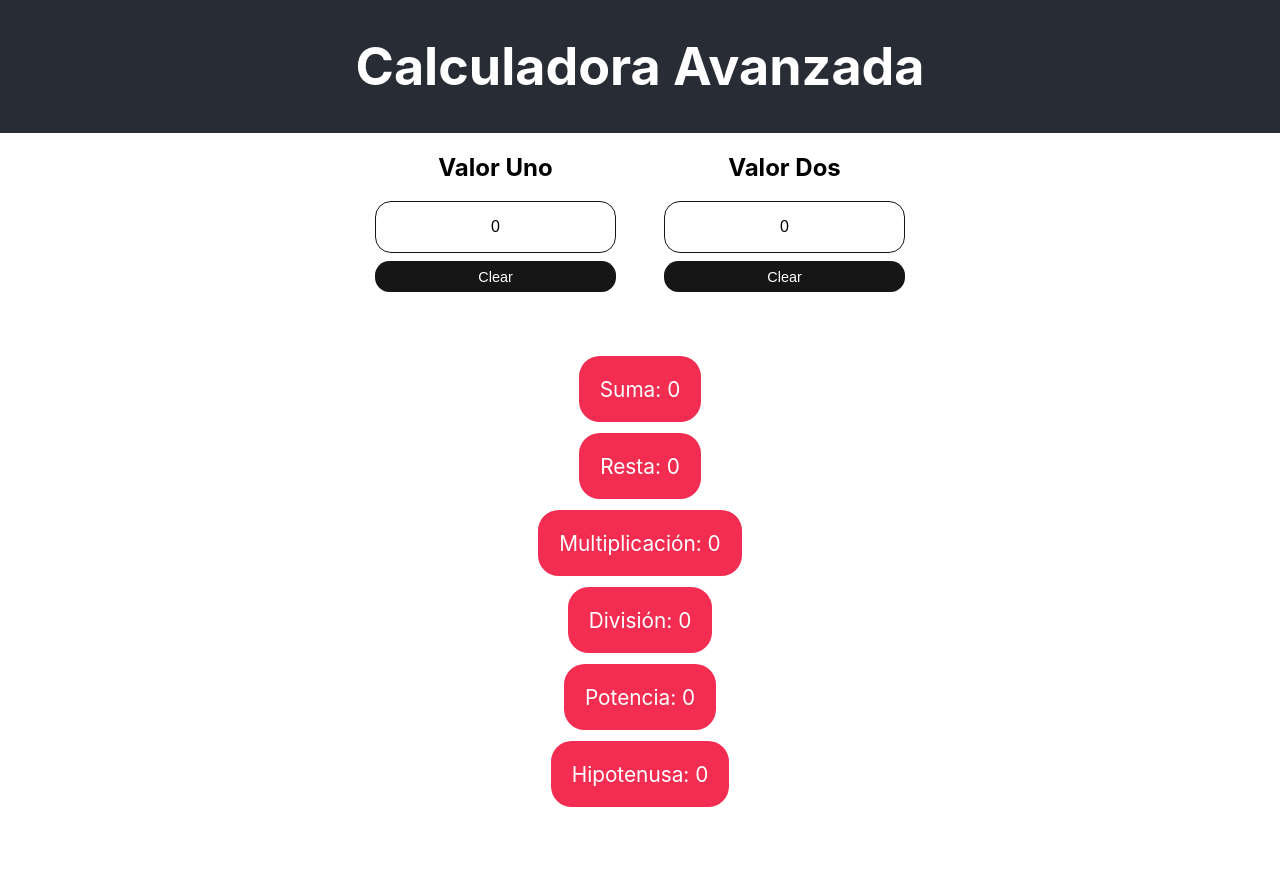
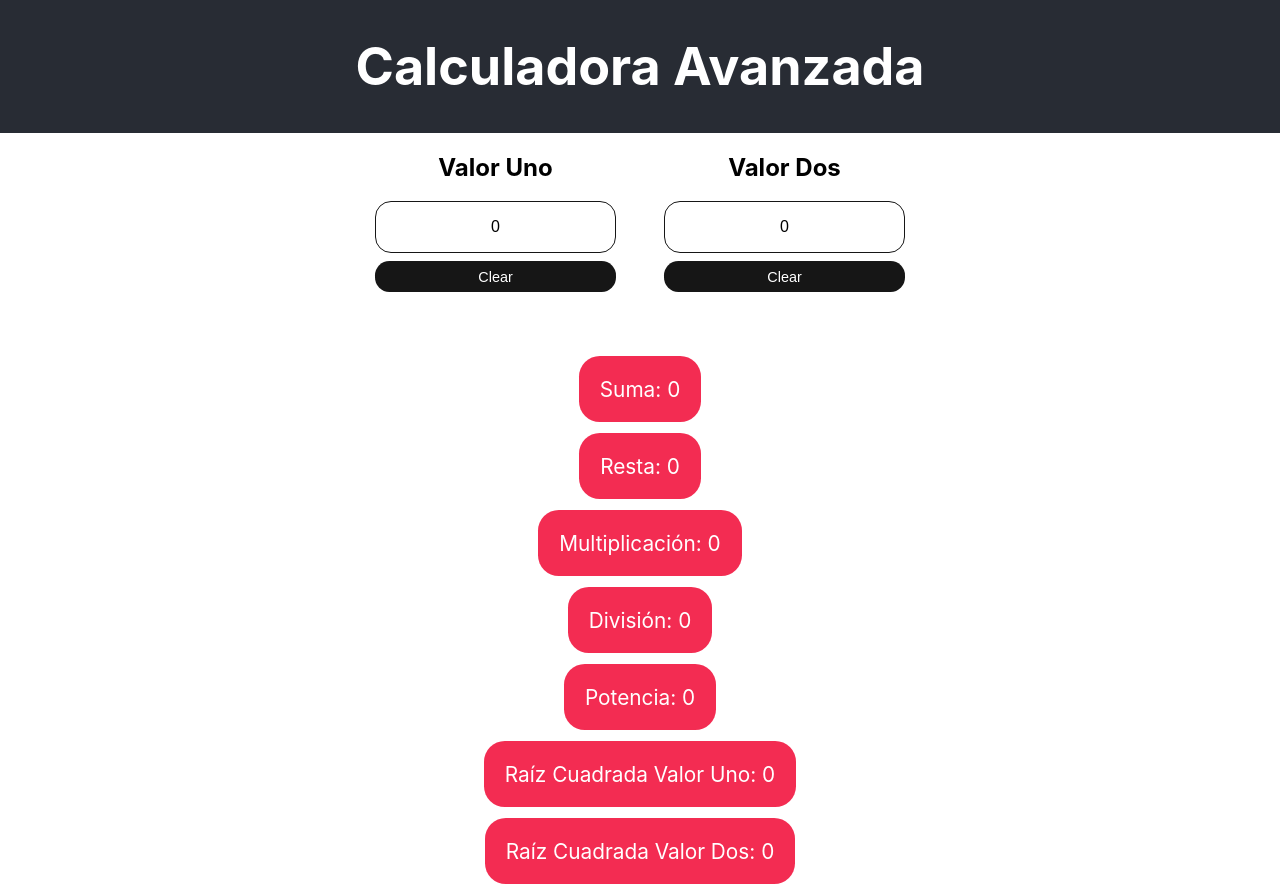
Before and after one commit to joacoabregu/calculadora-avanzada, a React (Create React App) app: page / in a window 1280 px wide. Shown: the top 893 px of the page. Before the commit the page ends 818 px from the top, so only its background shows below. Built offline with nearby package versions, Linux system fonts and the light colour scheme.

Commit message:
added Raiz Cuadrada

```diff
--- a/src/App.js
+++ b/src/App.js
@@ -25,6 +25,8 @@ function App(props) {
     {text: 'Multiplicación', value: props.multiply},
     {text: 'División', value: props.divide},
     {text: 'Potencia', value: props.pow},
+    {text: 'Raíz Cuadrada Valor Uno', value: props.sqrt1},
+    {text: 'Raíz Cuadrada Valor Dos', value: props.sqrt2},
     {text: 'Hipotenusa', value: props.hypot}
   ];
   return (
@@ -50,6 +52,8 @@ function mapStateToProps(state) {
       multiply: state.multiply,
       divide: state.divide,
       pow: state.pow,
+      sqrt1: state.sqrt1,
+      sqrt2: state.sqrt2,
       hypot: state.hypot,
   }
 }
--- a/src/state/reducers.js
+++ b/src/state/reducers.js
@@ -8,7 +8,8 @@ let initialState = {
     multiply: 0,
     divide: 0,
     pow: 0,
-    sqrt: 0,
+    sqrt1: 0,
+    sqrt2: 0,
     hypot: 0
 }
 
@@ -18,10 +19,11 @@ function calculations(valueOne, valueTwo){
     let multiply = parseFloat(valueOne) * parseFloat(valueTwo);
     let divide = parseFloat(valueOne) / parseFloat(valueTwo);
     let pow = Math.pow(parseFloat(valueOne),parseFloat(valueTwo));
-    //let sqrt = Math.sqrt
+    let sqrt1 = Math.sqrt(valueOne);
+    let sqrt2 = Math.sqrt(valueTwo);
     let hypot = Math.hypot(parseFloat(valueOne), parseFloat(valueTwo));
 
-    return {add, substract, multiply, divide, pow, hypot}
+    return {add, substract, multiply, divide, pow, sqrt1, sqrt2, hypot}
 }
 
 
```
